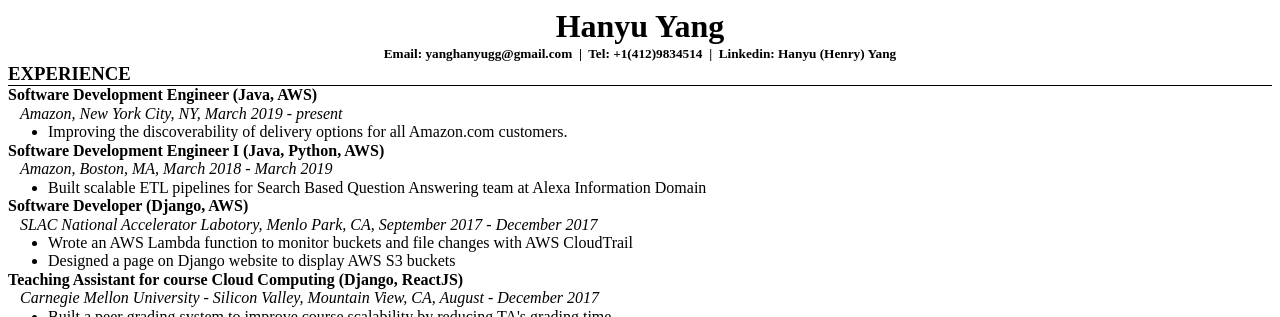
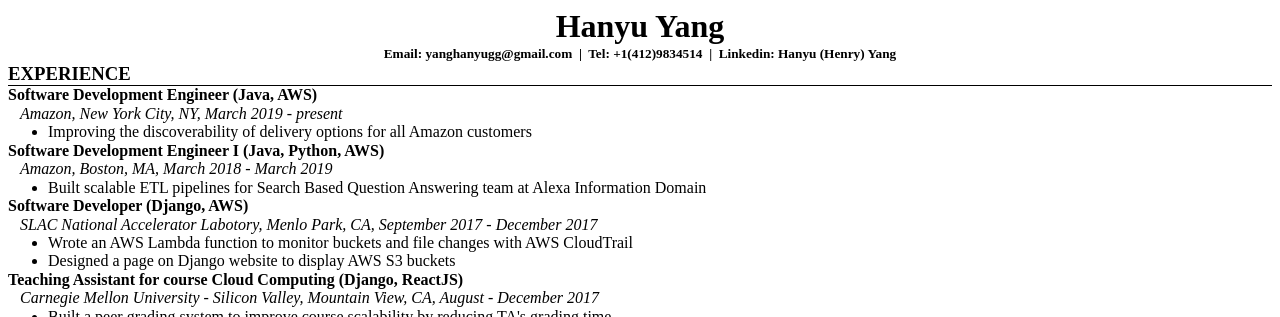
Before and after one commit to henryyang1993/henryyang1993.github.io, a Jekyll site: the page resume/resume.html, which Jekyll copies as it is, in a window 1280 px wide. Shown: the top 317 px of the page. Built offline with Jekyll 4.4.1, drawn with Linux system fonts in a browser that asks for light colours.

Commit message:
update ny experience

```diff
--- a/resume/resume.html
+++ b/resume/resume.html
@@ -67,7 +67,7 @@
     <p><b> Software Development Engineer (Java, AWS) </b></p>
     <p><i>Amazon, New York City, NY, March 2019 - present</i></p>
     <ul>
-        <li> Improving the discoverability of delivery options for all Amazon.com customers. </li>
+        <li> Improving the discoverability of delivery options for all Amazon customers </li>
     </ul>
 
     <p><b> Software Development Engineer I (Java, Python, AWS) </b></p>
```
